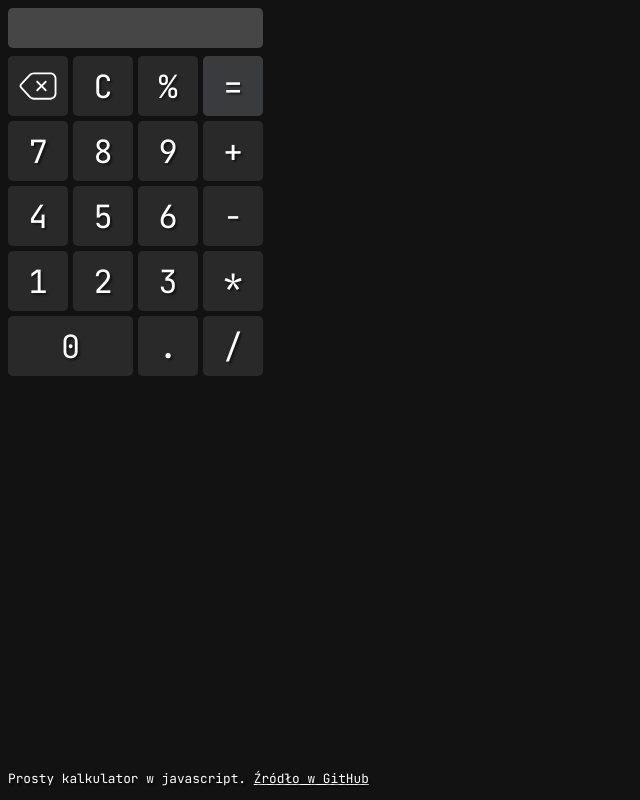
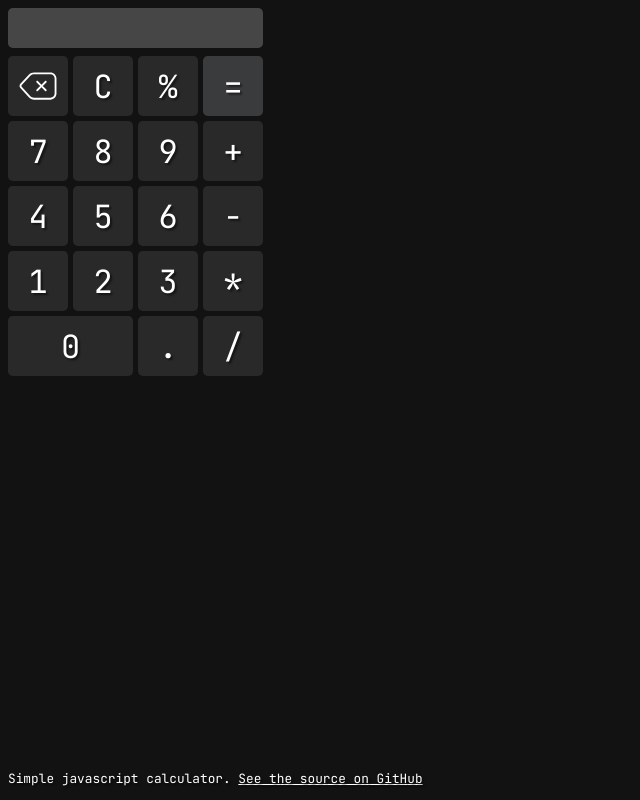
Before and after one commit to Pawlash/simple-calculator, a plain HTML site: page index.html in a window 1280 px wide. Shown: the whole page, without its empty margins (0-640 px from the left). Drawn offline with nearby package versions, Linux system fonts and the light colour scheme.

Commit message:
convert to english

```diff
--- a/index.html
+++ b/index.html
@@ -38,7 +38,7 @@
     </div>
 </body>
 <footer>
-    <p>Prosty kalkulator w javascript. <a href="https://github.com/pawlash/simple-calculator">Źródło w GitHub</a></p>
+    <p>Simple javascript calculator. <a href="https://github.com/pawlash/simple-calculator">See the source on GitHub</a></p>
 </footer>
 <script src="https://cdnjs.cloudflare.com/ajax/libs/mathjs/13.0.3/math.min.js"></script>
 <script src="calculator.js"></script>
```
